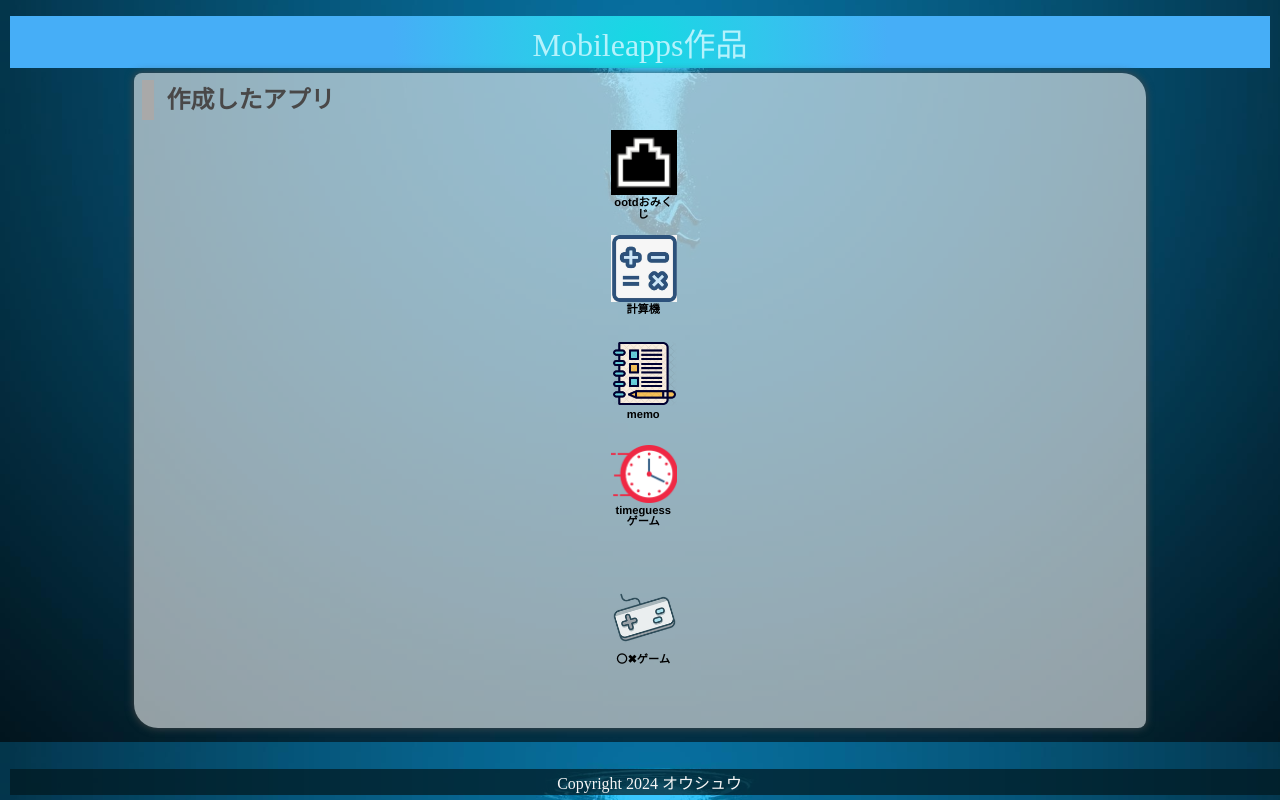
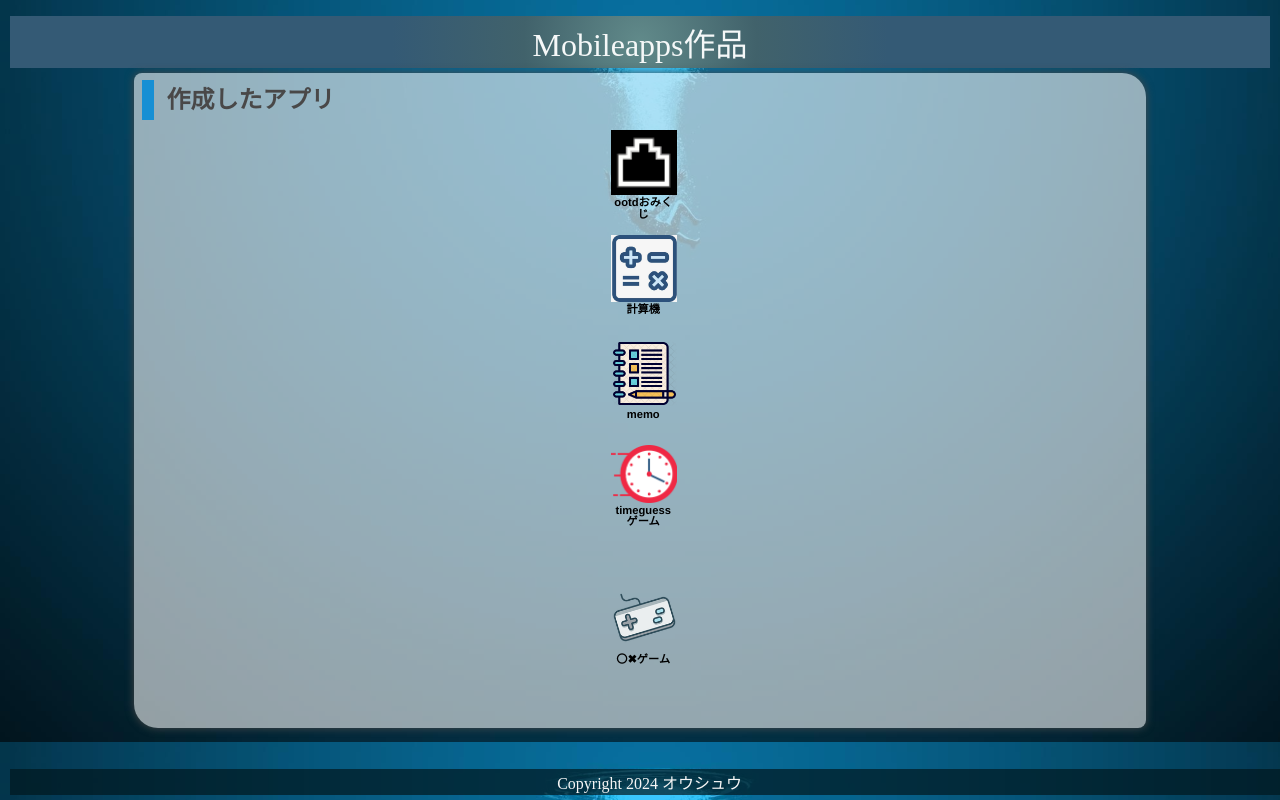
Before and after one commit to Craig909/MobileApps, a plain HTML site: page index.html in a window 1280 px wide. Drawn offline with Linux system fonts and the light colour scheme.

Commit message:
Add files via upload

```diff
--- a/css/index.css
+++ b/css/index.css
@@ -52,13 +52,13 @@ header, footer, h1, h2, h3, p, div, .container01, .filler01 {
 /*****************************/
 h1 {
     font: 2em Rajdhani, "Noto Sans JP";
-    color: rgb(181, 242, 252);
-    background-image: radial-gradient(circle 248px at center, #16d9e3 0%, #30c7ec 47%, #46aef7 100%);
+    color: rgb(245, 248, 248);
+    background-image: radial-gradient(circle 248px at center, #618a8a 0%, #41626b 47%, #345a75 100%);
 }
 
 h2{
     padding-left: 0.5em;
-    border-left: solid 0.5em darkgray;
+    border-left: solid 0.5em rgb(22, 143, 212);
     text-align: left;
 }
 
@@ -111,7 +111,7 @@ a:hover{
 /*****************************/
 /* container  item           */
 /*****************************/
-.container01-01 , .container01-02, .container01-03 , .container01-04 {
+.container01-01 , .container01-02, .container01-03 , .container01-04 ,.container01-05{
     display: flex;
         /*https://developer.mozilla.org/ja/docs/Web/CSS/CSS_Flexible_Box_Layout*/
     flex-wrap:wrap;
@@ -155,7 +155,7 @@ a:hover{
 /*****************************/
 footer> p {
     position: absolute;/*←絶対位置*/
-    bottom: 5px; /*下に固定*/
+    bottom:  5px; /*下に固定*/
     width: 100%;
     margin: 0px;
     padding: 1px;
--- a/index.html
+++ b/index.html
@@ -50,7 +50,7 @@
           </div>
         </div>
 
-        <div class="container01-04">
+        <div class="container01-05">
           <div class="item02">
             <a href="game/game.html" title="2人でやるゲームです。"><img src="img/tic_tac_toe.ico" alt="〇✖ゲーム"><br>〇✖ゲーム</a>
           </div>
@@ -62,6 +62,7 @@
 
     <!-- フッター -->
     <footer>
+
       <p>Copyright 2024 オウシュウ</p>
     </footer>
 
```
